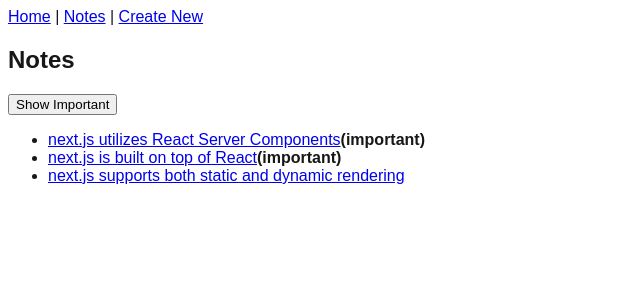
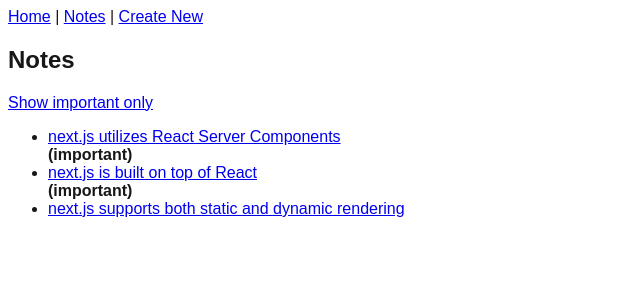
Before and after one commit to moysush/next-notesapp, a Next.js app: page /notes in a window 1280 px wide. Shown: the top 300 px of the page, without its empty margins (0-640 px from the left). Built offline with nearby package versions, Linux system fonts and the light colour scheme.

Commit message:
server solution for filtering notes

```diff
--- a/app/notes/page.tsx
+++ b/app/notes/page.tsx
@@ -1,12 +1,31 @@
+import Link from "next/link";
 import { getNotes } from "../services/notes";
-import NoteList from "./NoteList";
 
-const Notes = () => {
-  const notes = getNotes();
+const Notes = async ({
+  searchParams,
+}: {
+  searchParams: Promise<{ important?: string }>;
+}) => {
+  const { important } = await searchParams;
+  const showImportant = important === "true";
+  const allNotes = getNotes();
+  const notes = showImportant ? allNotes.filter((n) => n.important) : allNotes;
   return (
     <div>
       <h2>Notes</h2>
-      <NoteList notes={notes} />
+      <div>
+        <Link href={showImportant ? "/notes" : "/notes?important=true"}>
+          {showImportant ? "Show all" : "Show important only"}
+        </Link>
+      </div>
+      <ul>
+        {notes.map((note) => (
+          <li key={note.id}>
+            <Link href={`/notes/${note.id}`}>{note.content}</Link>
+            <div>{note.important && <strong>(important)</strong>}</div>
+          </li>
+        ))}
+      </ul>
     </div>
   );
 };
```
